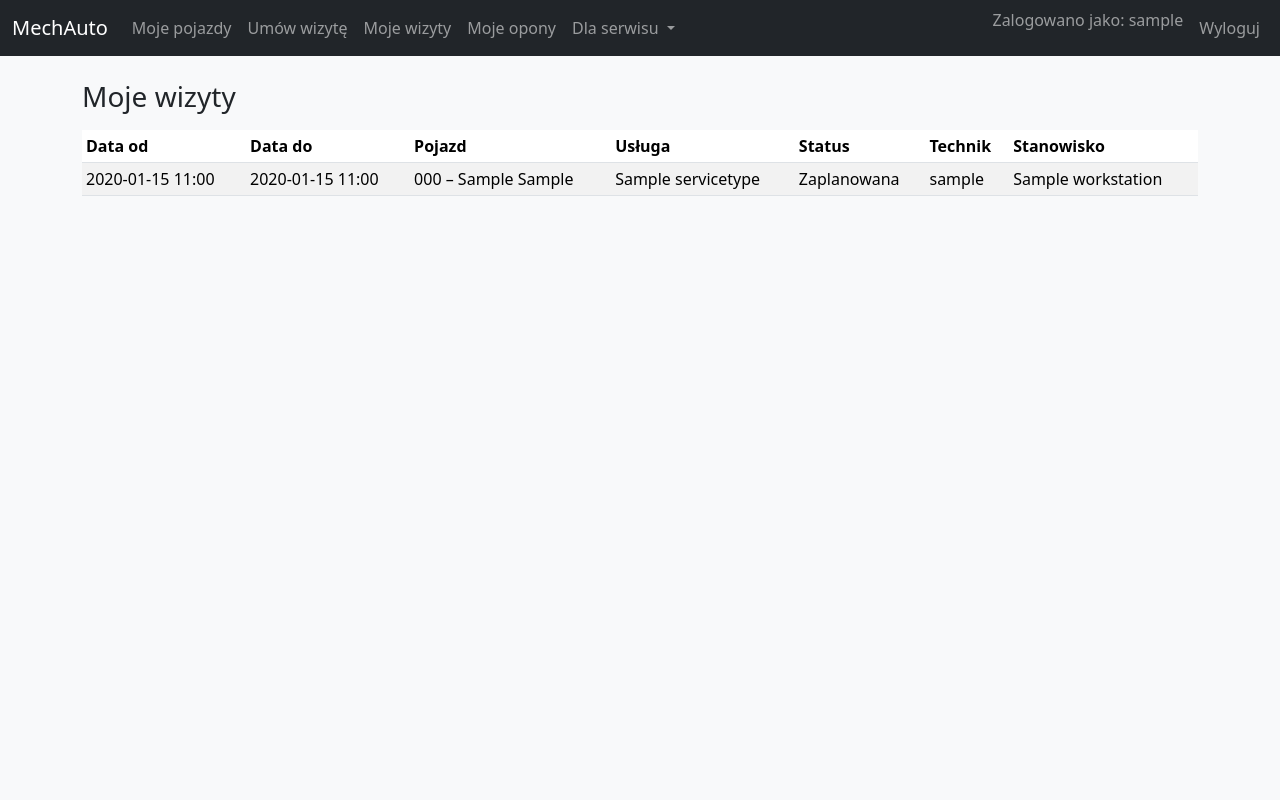
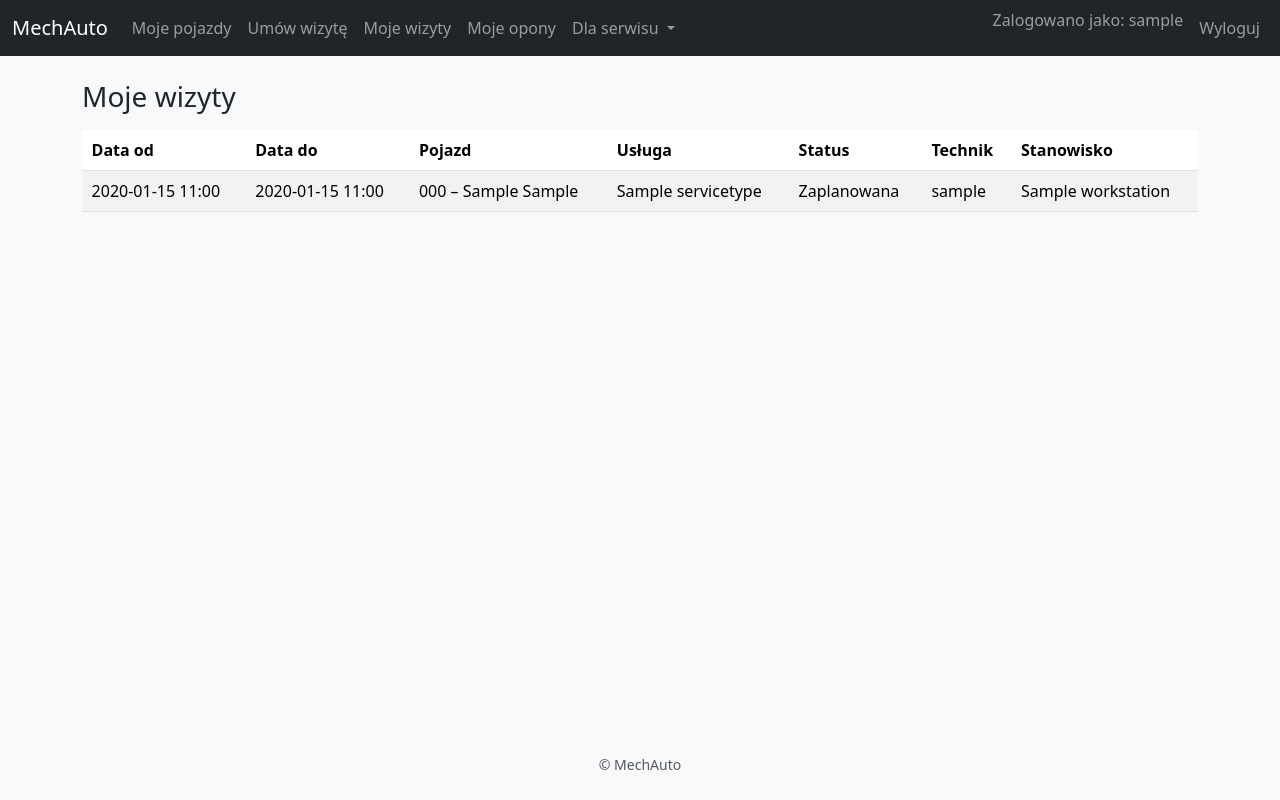
Before and after one commit to lokirkir15/autoservice-backend, a Django app: page /booking/my/ in a window 1280 px wide. Run offline with Django 5.2, Linux system fonts and the light colour scheme; a user stored in the database is signed in; tables that the repository leaves empty hold one stand-in row (values such as "Sample post").

Commit message:
Zmiany Frontend

```diff
--- a/booking/templates/booking/my_appointments.html
+++ b/booking/templates/booking/my_appointments.html
@@ -4,7 +4,8 @@
 <h1 class="h3 mb-3">Moje wizyty</h1>
 
 {% if appointments %}
-  <table class="table table-striped table-sm">
+<div class="table-wrap">
+  <table class="table table-striped table-sm table-sticky">
     <thead>
       <tr>
         <th>Data od</th>
@@ -30,6 +31,7 @@
       {% endfor %}
     </tbody>
   </table>
+</div>
 {% else %}
   <div class="alert alert-info">Nie masz żadnych wizyt.</div>
 {% endif %}
--- a/config/settings.py
+++ b/config/settings.py
@@ -161,7 +161,7 @@ if CLOUDINARY_URL:
 STATIC_URL = 'static/'
 STATIC_ROOT = BASE_DIR / 'staticfiles'
 STATICFILES_STORAGE = "whitenoise.storage.CompressedManifestStaticFilesStorage"
-
+STATICFILES_DIRS = [BASE_DIR / "static"]
 
 # E-MAIL
 
--- /dev/null
+++ b/static/css/app.css
@@ -0,0 +1,71 @@
+/* ---------- Zmienne i podstawy ---------- */
+:root{
+  --brand: #0d6efd;
+  --brand-600: #0b5ed7;
+  --muted: #6c757d;
+}
+
+html { scroll-behavior: smooth; }
+img { max-width: 100%; height: auto; display: block; } /* responsive images */
+
+/* Layout z „przyklejoną” stopką */
+body{ min-height:100vh; display:flex; flex-direction:column; }
+main{ flex:1; }
+
+/* Sygnały interakcji */
+a, .btn, .clickable { cursor: pointer; }
+.card:hover{ box-shadow:0 8px 24px rgba(0,0,0,.08); transition: box-shadow .2s; }
+
+/* Miniatury w tabelach pojazdów */
+.img-thumb{ width:64px; height:auto; object-fit:cover; border-radius:6px; }
+
+/* „Sticky” nagłówki tabel (position) */
+.table-sticky thead th{ position: sticky; top: 0; background:#fff; z-index: 1; }
+
+/* Responsywne tabele – własny wrapper + wsparcie dla mobile scroll */
+.table-wrap{ overflow-x:auto; }
+.table-wrap table{ min-width: 520px; }
+
+/* Drobne „narzędziowe” klasy – display */
+.inline   { display:inline; }
+.block    { display:block; }
+.inline-b { display:inline-block; }
+
+/* Tooltips w czystym CSS: <a class="has-tip" data-tip="Tekst"> */
+.has-tip{ position:relative; }
+.has-tip:hover::after{
+  content: attr(data-tip);
+  position:absolute; bottom:125%; left:50%; transform: translateX(-50%);
+  background:#000; color:#fff; padding:.35rem .5rem; font-size:.75rem;
+  border-radius:.35rem; white-space:nowrap; pointer-events:none;
+  opacity:.95;
+}
+
+/* Stany focus/hover na linkach w tabelach Akcje */
+.table .btn-outline-primary:hover{ background: var(--brand); color:#fff; border-color: var(--brand); }
+.table .btn-outline-danger:hover { background: #dc3545; color:#fff; border-color:#dc3545; }
+
+/* ---------- RWD: 3 progi własnych media queries ---------- */
+/* Mobile-first (do 575px) – nic nie nadpisujemy, to baza */
+
+/* ≥576px: delikatne zwiększenie typografii */
+@media (min-width: 576px){
+  body{ font-size: 1rem; }
+  .img-thumb{ width:72px; }
+}
+
+/* ≥768px: więcej przestrzeni, kolumny kart 2-up */
+@media (min-width: 768px){
+  .cards-2 { display:grid; grid-template-columns: repeat(2, minmax(0,1fr)); gap:1rem; }
+}
+
+/* ≥992px: 3 kolumny kart, ciaśniejsze tabele */
+@media (min-width: 992px){
+  .cards-3 { display:grid; grid-template-columns: repeat(3, minmax(0,1fr)); gap:1rem; }
+  .table td, .table th{ padding:.5rem .6rem; }
+}
+
+/* Drobna wersja dark preferencji systemu (opcjonalnie) */
+@media (prefers-color-scheme: dark){
+  .table-sticky thead th{ background:#111; color:#fff; }
+}
--- a/templates/base.html
+++ b/templates/base.html
@@ -6,17 +6,19 @@
     <title>{% block title %}MechAuto{% endblock %}</title>
     <meta name="viewport" content="width=device-width, initial-scale=1">
 
-    <!-- Bootstrap z CDN, żeby nie bawić się w własny CSS na razie -->
+    <!-- Bootstrap CSS -->
     <link
       href="https://cdn.jsdelivr.net/npm/bootstrap@5.3.3/dist/css/bootstrap.min.css"
       rel="stylesheet"
       integrity="sha384-QWTKZyjpPEjISv5WaRU9OFeRpok6YctnYmDr5pNlyT2bRjXh0JMhjY6hW+ALEwIH"
       crossorigin="anonymous"
     >
+    <!-- Twój dedykowany arkusz -->
+    <link rel="stylesheet" href="{% static 'css/app.css' %}">
 
     {% block extra_head %}{% endblock %}
 </head>
-<body class="bg-light">
+<body class="bg-light d-flex flex-column min-vh-100">
 
   <nav class="navbar navbar-expand-lg navbar-dark bg-dark mb-4">
     <div class="container-fluid">
@@ -96,7 +98,7 @@
     </div>
   </nav>
 
-<div class="container mb-4">
+  <main class="container mb-4 flex-grow-1">
     {% if messages %}
       <div class="mt-2">
         {% for message in messages %}
@@ -108,7 +110,11 @@
     {% endif %}
 
     {% block content %}{% endblock %}
-</div>
+  </main>
+
+  <footer class="py-4 text-center text-muted">
+    <small class="inline-b">&copy; MechAuto</small>
+  </footer>
 
   <script
     src="https://cdn.jsdelivr.net/npm/bootstrap@5.3.3/dist/js/bootstrap.bundle.min.js"
```
Also changed, not shown: templates/my_vehicles.html (added, +27 -0 lines). Lines whose indentation alone changed are shown as unchanged.
